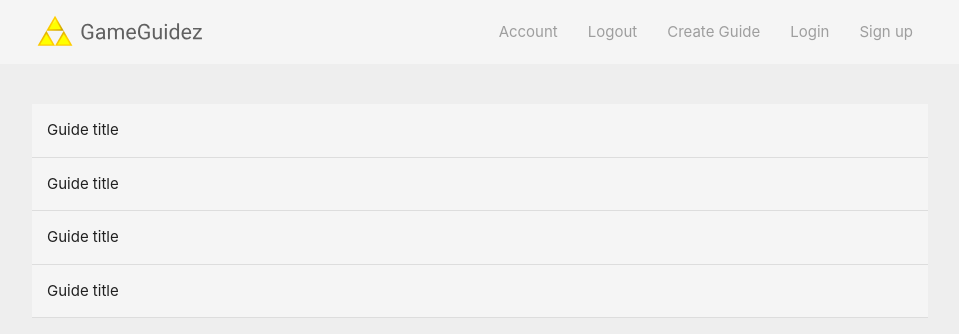
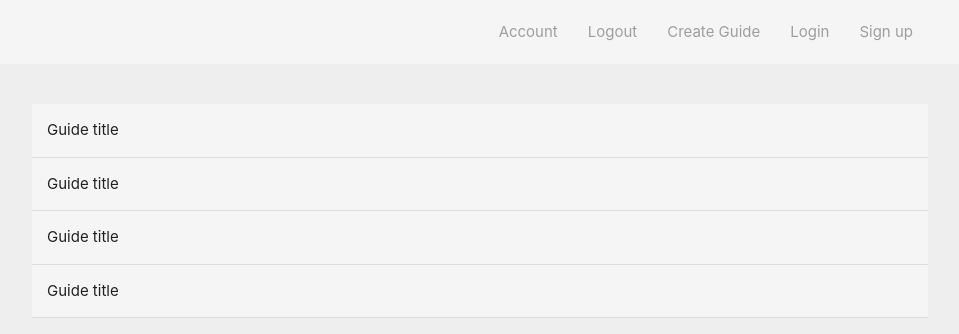
Before and after one commit to IZrunner/Notes_web, a plain HTML site: page index.html in a window 1280 px wide. Shown: the whole page, without its empty margins (160-1119 px from the left). Drawn offline with nearby package versions, Linux system fonts and the light colour scheme; no server answers.

Commit message:
cleanup
removed unnecessary image folder and logo. sign in/out, login/logout work properly

```diff
--- a/index.html
+++ b/index.html
@@ -12,9 +12,6 @@
   <!-- NAVBAR -->
   <nav class="z-depth-0 grey lighten-4">
     <div class="nav-wrapper container">
-      <a href="#" class="brand-logo">
-        <img src="img/logo.svg" style="width: 180px; margin-top: 10px;">
-      </a>
       <ul id="nav-mobile" class="right hide-on-med-and-down">
           <li class="logged-in">
             <a href="#" class="grey-text modal-trigger" data-target="modal-account">Account</a>
```
Also changed, not shown: img/logo.svg (deleted).
